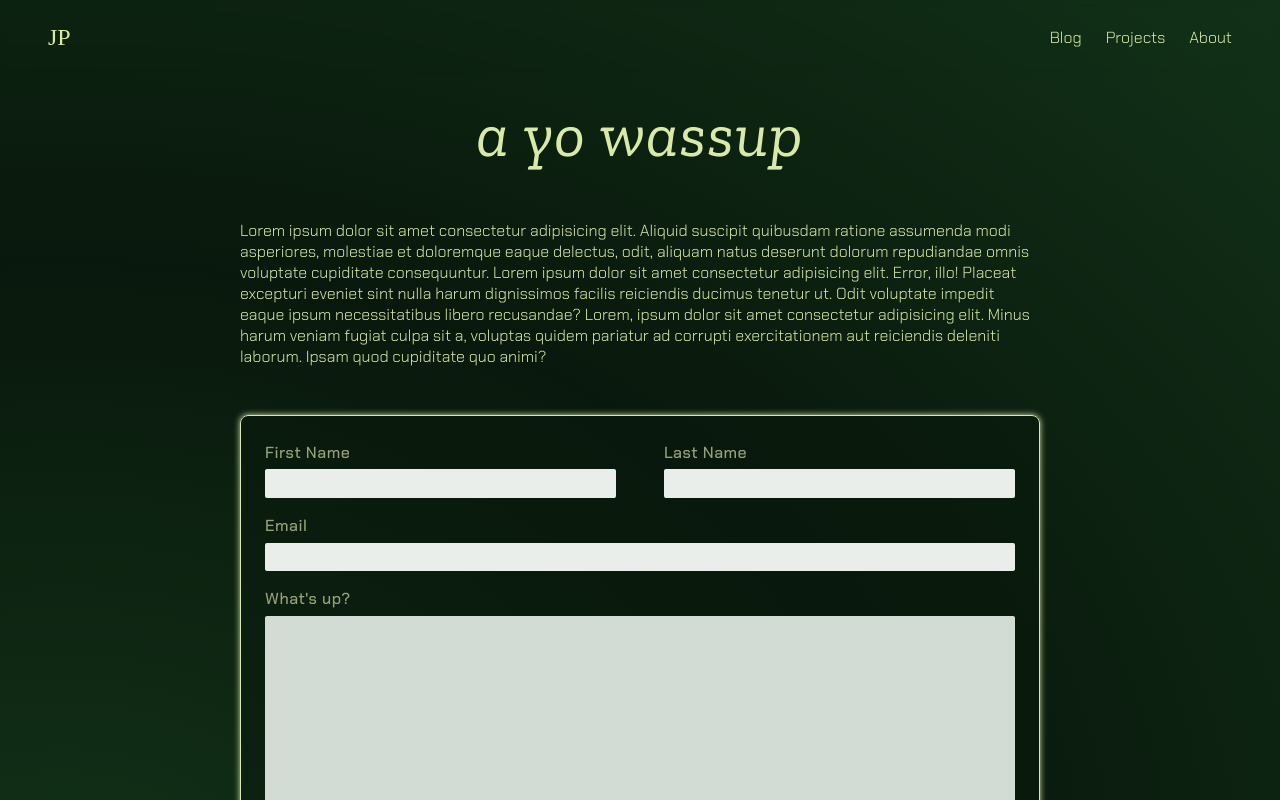
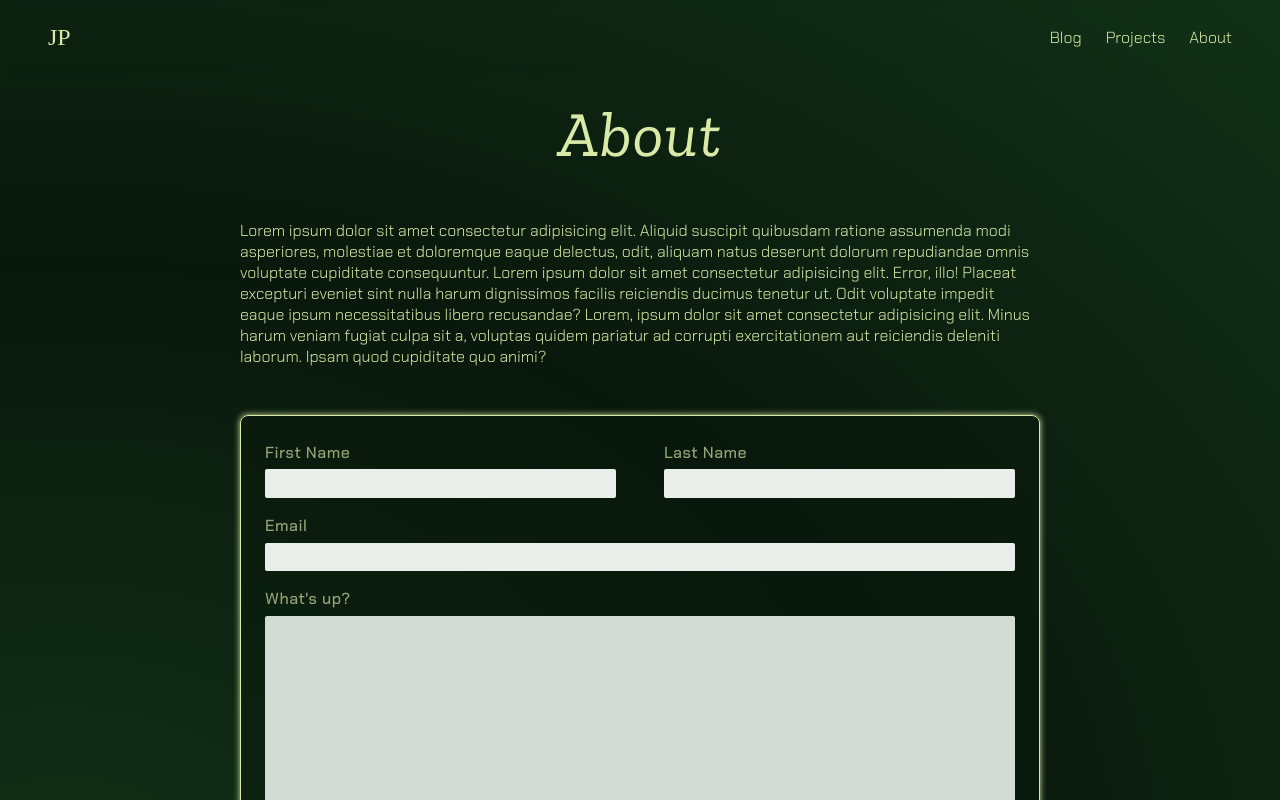
Before and after one commit to j-prt/portfolio, a React (Vite) app: page /about in a window 1280 px wide. Shown: the top 800 px of the page. Built offline with nearby package versions, Linux system fonts and the light colour scheme; a web font is replaced by a local one.

Commit message:
tweak carousel arrows

```diff
--- a/src/pages/About.tsx
+++ b/src/pages/About.tsx
@@ -15,7 +15,7 @@ function About() {
   return (
     <FullScreenBackground size='long'>
       <MainContainer>
-        <AboutTitle>a yo wassup </AboutTitle>
+        <AboutTitle>About</AboutTitle>
         <AboutText>
           Lorem ipsum dolor sit amet consectetur adipisicing elit. Aliquid suscipit quibusdam
           ratione assumenda modi asperiores, molestiae et doloremque eaque delectus, odit, aliquam
--- a/src/ui/Carousel.tsx
+++ b/src/ui/Carousel.tsx
@@ -68,11 +68,15 @@ const Arrow = styled.p<ArrowProps>`
   position: absolute;
   top: 50%;
   transform: translateY(-50%);
-  font-size: 2rem;
+  font-size: 1rem;
   color: var(--color-accent);
   cursor: pointer;
 
-  ${props => (props.side == 'left' ? 'left: 2px' : 'right: 2px')}
+  ${props => (props.side == 'left' ? 'left: 2px' : 'right: 2px')};
+
+  @media ${device.sm} {
+    font-size: 2rem;
+  }
 `
 
 const imgs = ['public/getrecd1.jpg', 'public/getrecd2.jpg']
```
